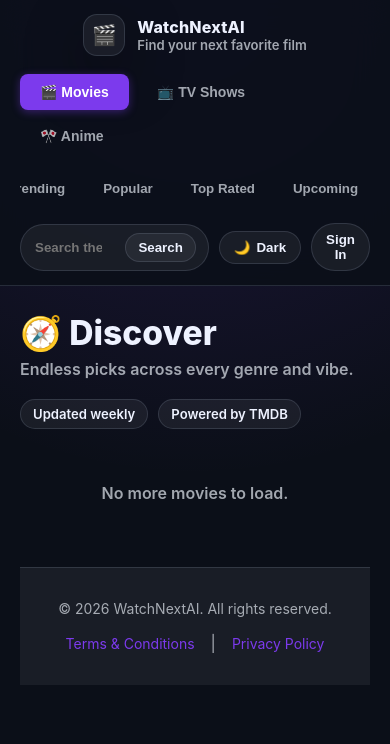
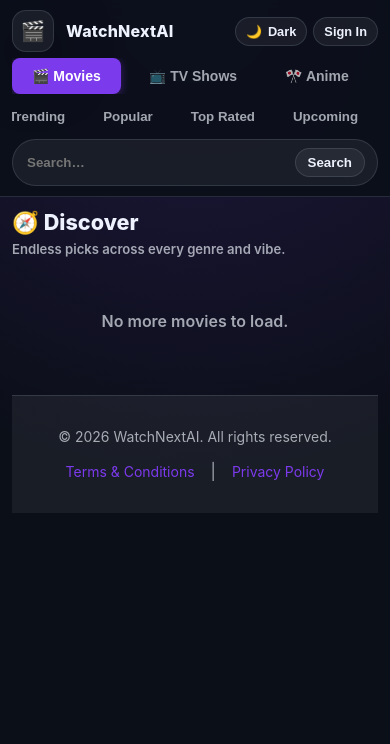
Before and after one commit to tirth6851/watchnextai, a Flask app: page / in a window 390 px wide. Shown: the top 744 px of the page. Run offline with Flask 3, Linux system fonts and the light colour scheme; data that the repository does not hold is empty; some libraries are stand-ins or nearby versions.

Commit message:
Add full mobile / phone responsive layout
Navbar:
- Add navbar--discover (index) and navbar--detail (all detail pages)
  class variants so each gets tailored mobile behaviour
- At ≤768px the discover navbar switches to CSS grid layout:
    [brand    controls]   ← brand left, theme+auth right on one line
    [types    types   ]   ← Movies/TV/Anime tabs, horizontal scroll
    [links    links   ]   ← category nav, horizontal scroll
    [search   search  ]   ← full-width search bar
- At ≤768px the detail navbar stays a compact single flex row
  (brand left, back/theme/auth right); brand-subtitle hidden
- Split nav-actions into nav-search + nav-controls in index.html
  so CSS grid can place them independently
- Shorten "← Back to discover" → "← Back" on all detail pages
- Hide scrollbars on horizontally-scrolling nav rows
- nav-brand min-width: 220px overridden to 0 on mobile

Cards & grid:
- 2-column grid at ALL phone sizes (was dropping to 1-col at 480px)
- poster height: 230px at 768px, 195px at 480px (was 320px always)
- Smaller card-meta padding and font sizes on phones

Page layout:
- Reduced padding on mobile (16px → 12px)
- page-title: 1.65rem → 1.35rem on small phones
- Hide .page-meta chips on 480px screens to save vertical space

Detail pages:
- detail-title: 1.75rem → 1.4rem on small phones
- detail-poster max-width constrained (160-220px) so it doesn't go full-width
- detail-overview font size reduced

Auth modal:
- On phones ≤480px: bottom-sheet style (slides up from bottom,
  rounded top corners, no rounded bottom corners)

https://claude.ai/code/session_01UyNSjyUAhV7GK8SHz17kux

```diff
--- a/static/css/style.css
+++ b/static/css/style.css
@@ -426,22 +426,52 @@ a {
   color: var(--muted);
 }
 
+/* ─── nav-search & nav-controls (desktop) ─────────── */
+.nav-search {
+  flex: 1;
+  min-width: 0;
+  display: flex;
+  align-items: center;
+}
+.nav-search .search { width: 100%; }
+.nav-search .search input { width: 100%; min-width: 0; }
+
+.nav-controls {
+  display: flex;
+  align-items: center;
+  gap: 8px;
+  flex-shrink: 0;
+}
+
+/* ─── Hide scrollbars on horizontal navs ─────────── */
+.nav-tabs,
+.content-type-tabs {
+  scrollbar-width: none;
+  -ms-overflow-style: none;
+}
+.nav-tabs::-webkit-scrollbar,
+.content-type-tabs::-webkit-scrollbar { display: none; }
+
+/* ─── 1200px ─────────────────────────────────────── */
 @media (max-width: 1200px) {
   .grid, #movie-container {
     grid-template-columns: repeat(4, minmax(0, 1fr));
   }
 }
 
+/* ─── 1024px ─────────────────────────────────────── */
 @media (max-width: 1024px) {
-  .nav-tabs {
+  .nav-tabs,
+  .content-type-tabs {
     overflow-x: auto;
+    flex-wrap: nowrap;
     white-space: nowrap;
-    flex-wrap: nowrap;
   }
   .grid, #movie-container {
     grid-template-columns: repeat(3, minmax(0, 1fr));
   }
 }
+
 /* Footer Styles */
 .footer {
   margin-top: 4rem;
@@ -487,38 +517,140 @@ a {
 .footer-links span {
   color: var(--muted);
 }
+/* ─── 900px (small tablet / large phone landscape) ── */
 @media (max-width: 900px) {
-  .navbar {
-    flex-direction: column;
-
-
-    align-items: stretch;
-  }
-  .nav-actions {
-    width: 100%;
+  /* Detail pages: keep brand + actions on one row */
+  .navbar--detail {
+    flex-wrap: wrap;
+    gap: 10px;
+    padding: 12px 16px;
     justify-content: space-between;
   }
-  .search input {
-    width: 100%;
+  .navbar--detail .nav-brand {
+    min-width: 0;
+    flex: 1 1 auto;
   }
+  .navbar--detail .nav-actions {
+    flex-shrink: 0;
+  }
+
+  /* Discover page: stack to column */
+  .navbar--discover {
+    flex-direction: column;
+    align-items: stretch;
+    gap: 8px;
+    padding: 12px 16px;
+  }
+  .navbar--discover .nav-brand { min-width: 0; }
+
+  /* Detail page poster / grid */
   .detail-grid {
     grid-template-columns: 1fr;
   }
-}
-
-@media (max-width: 640px) {
-  .grid, #movie-container {
-    grid-template-columns: repeat(2, minmax(0, 1fr));
-  }
-  .nav-brand {
-    justify-content: center;
+  .detail-poster {
+    max-width: 260px;
+    margin: 0 auto;
   }
 }
 
+/* ─── 768px (phone landscape / small tablet) ──────── */
+@media (max-width: 768px) {
+  /* Discover navbar: grid so brand+controls share one row */
+  .navbar--discover {
+    display: grid;
+    grid-template-columns: 1fr auto;
+    grid-template-areas:
+      "brand    controls"
+      "types    types"
+      "links    links"
+      "search   search";
+    gap: 8px 10px;
+    padding: 12px 14px;
+    align-items: center;
+  }
+  .navbar--discover .nav-brand        { grid-area: brand;    min-width: 0; }
+  .navbar--discover .content-type-tabs { grid-area: types; }
+  .navbar--discover .nav-tabs         { grid-area: links; }
+  .navbar--discover .nav-search       { grid-area: search; }
+  .navbar--discover .nav-controls     { grid-area: controls; gap: 6px; }
+
+  .navbar--discover .brand-subtitle   { display: none; }
+  .navbar--discover .nav-controls .pill-btn { padding: 6px 10px; font-size: 0.8rem; }
+
+  /* Detail navbar: single row, compact */
+  .navbar--detail {
+    padding: 10px 14px;
+    gap: 8px;
+    flex-wrap: nowrap;
+    align-items: center;
+  }
+  .navbar--detail .nav-brand { flex: 1; min-width: 0; }
+  .navbar--detail .brand-subtitle { display: none; }
+  .navbar--detail .nav-actions { gap: 6px; flex-shrink: 0; }
+  .navbar--detail .pill-btn { padding: 6px 10px; font-size: 0.8rem; gap: 4px; }
+
+  /* Grid */
+  .grid, #movie-container {
+    grid-template-columns: repeat(2, minmax(0, 1fr));
+    gap: 12px;
+  }
+  .poster { height: 230px; }
+
+  /* Page */
+  .page { padding: 16px 14px 48px; }
+  .page-title { font-size: 1.65rem; }
+  .page-hint  { font-size: 0.88rem; }
+
+  /* Detail page */
+  .detail { padding: 20px 14px 60px; }
+  .detail-title { font-size: 1.75rem; }
+  .detail-poster { max-width: 220px; }
+
+  /* Cards */
+  .card-title { font-size: 0.9rem; min-height: 36px; }
+  .card-meta  { padding: 10px 11px 13px; gap: 8px; }
+  .card-sub   { font-size: 0.82rem; }
+}
+
+/* ─── 480px (phone portrait) ──────────────────────── */
 @media (max-width: 480px) {
+  .navbar--discover { padding: 10px 12px; gap: 6px; }
+  .navbar--detail   { padding: 10px 12px; }
+
+  /* Keep 2 columns — 1 column is too sparse on phones */
   .grid, #movie-container {
-    grid-template-columns: 1fr;
+    grid-template-columns: repeat(2, minmax(0, 1fr));
+    gap: 10px;
   }
+  .poster       { height: 195px; }
+  .card-meta    { padding: 8px 10px 12px; gap: 6px; }
+  .card-title   { font-size: 0.85rem; min-height: 32px; }
+  .rating       { font-size: 0.78rem; padding: 4px 8px; }
+
+  .page         { padding: 12px 12px 48px; }
+  .page-title   { font-size: 1.35rem; }
+  .page-hint    { font-size: 0.82rem; }
+  .page-header  { gap: 10px; }
+  .page-meta    { display: none; } /* hide "Updated weekly" chips on tiny screens */
+
+  .detail       { padding: 16px 12px 60px; }
+  .detail-title { font-size: 1.4rem; }
+  .detail-poster { max-width: 160px; }
+  .detail-overview { font-size: 0.9rem; }
+
+  /* Auth modal: slide up from bottom as a sheet */
+  .modal-overlay { align-items: flex-end; }
+  .modal {
+    border-radius: 1.25rem 1.25rem 0 0;
+    max-width: 100%;
+    padding: 1.5rem 1.25rem 2.5rem;
+    animation: modal-sheet-up 0.32s cubic-bezier(0.25, 1, 0.5, 1);
+  }
+}
+
+@keyframes modal-sheet-up {
+  from { transform: translateY(100%); }
+  to   { transform: translateY(0); }
 }
 
 /* ─── Auth Modal ─────────────────────────────────────────────────────────── */
--- a/templates/anime_detail.html
+++ b/templates/anime_detail.html
@@ -40,7 +40,7 @@
     </script>
 </head>
 <body>
-    <nav class="navbar">
+    <nav class="navbar navbar--detail">
         <div class="nav-brand">
             <div class="logo">🎌</div>
             <div class="brand-text">
@@ -49,7 +49,7 @@
             </div>
         </div>
         <div class="nav-actions">
-            <a class="pill-btn" href="/">← Back to discover</a>
+            <a class="pill-btn" href="/">← Back</a>
             <button id="themeToggle" class="pill-btn" type="button">
                 <span id="themeIcon">🌙</span>
                 <span id="themeLabel">Dark</span>
--- a/templates/index.html
+++ b/templates/index.html
@@ -9,7 +9,7 @@
   <script src="{{ url_for('static', filename='js/auth.js') }}"></script>
 </head>
 <body>
-  <nav class="navbar">
+  <nav class="navbar navbar--discover">
     <div class="nav-brand">
       <div class="logo">🎬</div>
       <div class="brand-text">
@@ -35,17 +35,22 @@
       <button class="nav-link" data-category="airing_today" style="display:none;">Airing Today</button>
     </div>
 
-    <div class="nav-actions">
+    <!-- Search gets its own slot so it can go full-width on mobile -->
+    <div class="nav-search">
       <div class="search">
         <input
           id="searchInput"
           type="search"
-          placeholder="Search the library..."
+          placeholder="Search…"
           aria-label="Search"
           autocomplete="off"
         />
         <button id="searchBtn" class="icon-btn" type="button">Search</button>
       </div>
+    </div>
+
+    <!-- Theme + auth stay together as compact controls -->
+    <div class="nav-controls">
       <button id="themeToggle" class="pill-btn" type="button">
         <span id="themeIcon">🌙</span>
         <span id="themeLabel">Dark</span>
--- a/templates/movie_detail.html
+++ b/templates/movie_detail.html
@@ -41,7 +41,7 @@
     </script>
 </head>
 <body>
-    <nav class="navbar">
+    <nav class="navbar navbar--detail">
         <div class="nav-brand">
             <div class="logo">🎬</div>
             <div class="brand-text">
@@ -50,7 +50,7 @@
             </div>
         </div>
         <div class="nav-actions">
-            <a class="pill-btn" href="/">← Back to discover</a>
+            <a class="pill-btn" href="/">← Back</a>
             <button id="themeToggle" class="pill-btn" type="button">
                 <span id="themeIcon">🌙</span>
                 <span id="themeLabel">Dark</span>
--- a/templates/tv_detail.html
+++ b/templates/tv_detail.html
@@ -40,7 +40,7 @@
     </script>
 </head>
 <body>
-    <nav class="navbar">
+    <nav class="navbar navbar--detail">
         <div class="nav-brand">
             <div class="logo">📺</div>
             <div class="brand-text">
@@ -49,7 +49,7 @@
             </div>
         </div>
         <div class="nav-actions">
-            <a class="pill-btn" href="/">← Back to discover</a>
+            <a class="pill-btn" href="/">← Back</a>
             <button id="themeToggle" class="pill-btn" type="button">
                 <span id="themeIcon">🌙</span>
                 <span id="themeLabel">Dark</span>
```
